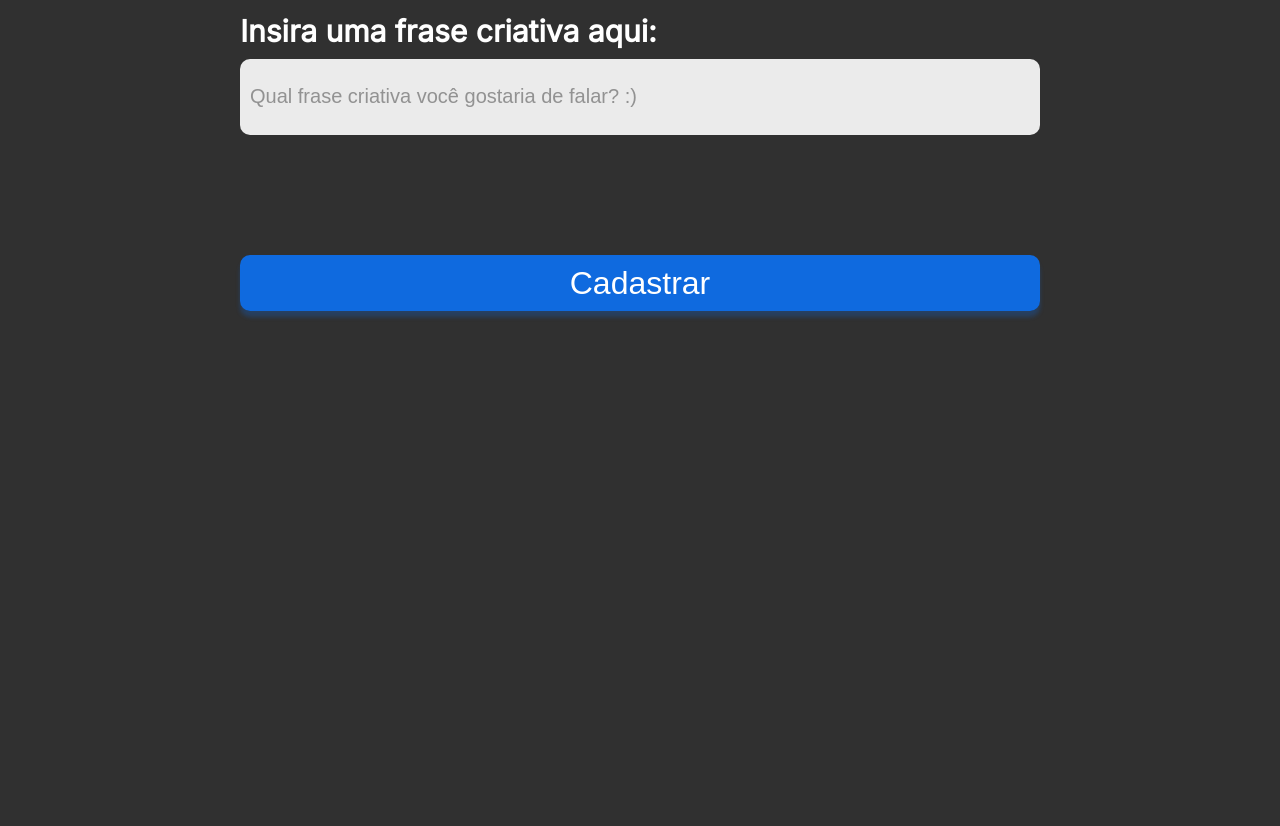
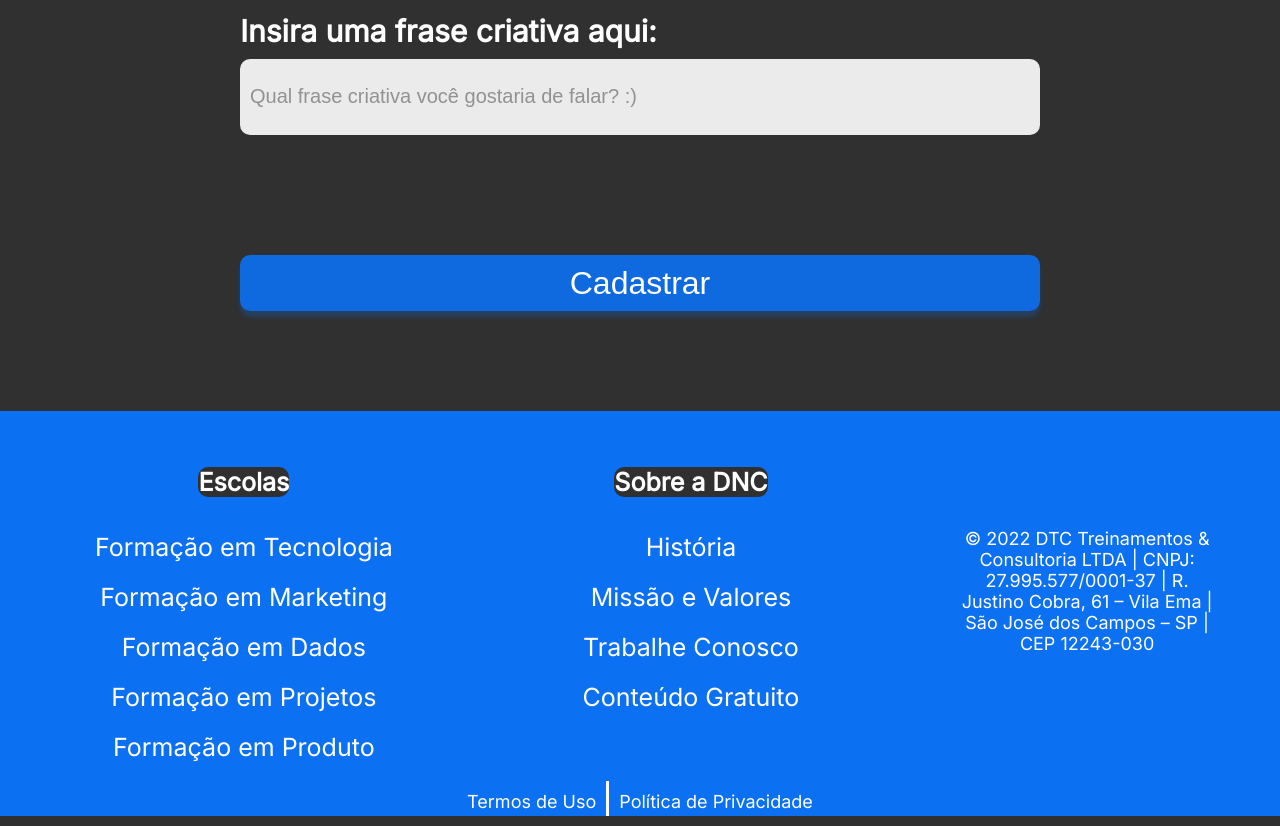
Before and after one commit to larissarsgoncalves/bootcampDnc, a plain HTML site: page index.html in a window 1280 px wide. Shown: the part 1453-2279 px from the top of the page. Before the commit the page ends 1864 px from the top, so only its background shows below. Drawn offline with Linux system fonts and the light colour scheme.

```diff
--- a/estilo.css
+++ b/estilo.css
@@ -26,6 +26,7 @@
     display: flex;
     justify-content: space-between;
     align-items: center;
+
 
     }
 
@@ -164,3 +165,142 @@
       border-radius: 10px;
       cursor: pointer;
    }
+
+
+   /*foooterrrrr*/
+
+   footer{
+      width:100%;
+      background-color: var(--azul-dnc);
+
+   }
+
+   footer .linha1{
+      display: flex;
+      justify-content: space-around;
+      align-items: center;
+   }
+
+   footer ul{
+      list-style: none;
+      margin: 0px;
+      padding: 0px;
+
+   }
+
+   footer nav{
+      display: flex;
+      flex-direction: column;
+      align-items: center;
+      padding: 15px 30px 15px 30px;
+
+      height: 330px;
+   }
+
+   footer h5{
+      text-align: center;
+      color: white;
+      font-weight: 800px;
+      font-family: var(--fonte-padrao);
+      font-size: 25px;
+
+      background-color: var(--preto-dnc);
+      border-radius: 10px;
+      margin-bottom: 15px;
+   }
+
+   footer ul li{
+      text-align: center;
+      color: white;
+      font-weight: 600px;
+      font-family: var(--fonte-padrao);
+      font-size: 25px;
+
+      margin: 20px 0px 20px 0px;
+   }
+
+   footer ul li a{
+      color: white;
+      text-decoration: none;
+   }
+
+   footer ul li a:hover{
+      color: var(--cinza-hover);
+   }
+
+   footer .endereco{
+      font-weight: 600px;
+      font-size: 18px;
+      font-family: var(--fonte-padrao);
+      color: #FFFFFF;
+      width: 20%;
+      text-align: center;
+   }
+
+   footer .linha2{
+      display: flex;
+      justify-content: center;
+      margin: 10px 0px 10px 0px;
+      height: 35px;
+   }
+
+   footer .linha2 a{
+      font-family: var(--fonte-padrao);
+      font-size: 18px;
+      font-weight: 600px;
+      color: white;
+      text-decoration: none;
+      padding: 10px;
+
+
+   }
+
+   footer.linha2 a:hover{
+      color: var(--cinza-hover);
+   }
+
+   footer .linha2 a:first-child{
+      border-right: 3px solid white;
+   }
+
+    /*CONFIGURANDO PARA OUTRAS TELAS */
+
+   @media only screen and (max-width: 600px){
+      #principal{
+         height: auto;
+         flex-direction: column;
+
+      }
+      #menu{
+         flex-direction: column;
+         padding: 0px;
+
+      }
+      #menu a{
+         height: 50px;
+         align-items: center;
+         display: flex;
+         font-size: 10px;
+      }
+      #principal button{
+         width: 100%;
+         margin: 0px;
+      }
+      section h1{
+         font-size: 38px;
+      }
+      section h2{
+         font-size: 28px;
+         padding-left: 15px;
+         padding-right: 15px;
+      }
+      form{
+         width: 90%;
+         font-size: 20px;
+      }
+      .checkbox-itens label{
+         font-size: 12px;
+      }
+
+
+   }
--- a/index.html
+++ b/index.html
@@ -81,6 +81,57 @@
 
     </section>
 
+
+    <footer>
+        <div class="linha1">
+            <nav>
+                <h5>Escolas</h5>
+                <ul>
+                    <li>
+                        <a href="">Formação em Tecnologia</a>
+                    </li>
+                    <li>
+                        <a href="">Formação em Marketing</a>
+                    </li>
+                    <li>
+                        <a href="">Formação em Dados</a>
+                    </li>
+                    <li>
+                        <a href="">Formação em Projetos</a>
+                    </li>
+                    <li>
+                        <a href="">Formação em Produto</a>
+                    </li>
+                </ul>
+            </nav>
+            <nav>
+                <h5>Sobre a DNC</h5>
+                <ul>
+                    <li>
+                        <a href="">História</a>
+                    </li>
+                    <li>
+                        <a href="">Missão e Valores</a>
+                    </li>
+                    <li>
+                        <a href="">Trabalhe Conosco</a>
+                    </li>
+                    <li>
+                        <a href="">Conteúdo Gratuito</a>
+                    </li>
+                </ul>
+            </nav>
+            <div class="endereco">
+                © 2022 DTC Treinamentos & Consultoria LTDA | CNPJ: 27.995.577/0001-37 | R. Justino Cobra, 61 – Vila Ema | São José dos Campos – SP | CEP 12243-030
+            </div>
+        </div>
+
+        <div class="linha2">
+            <a href="">Termos de Uso</a>
+            <a href="">Política de Privacidade</a>
+        </div>
+    </footer>
+
 </body>
 
 </html>
```
